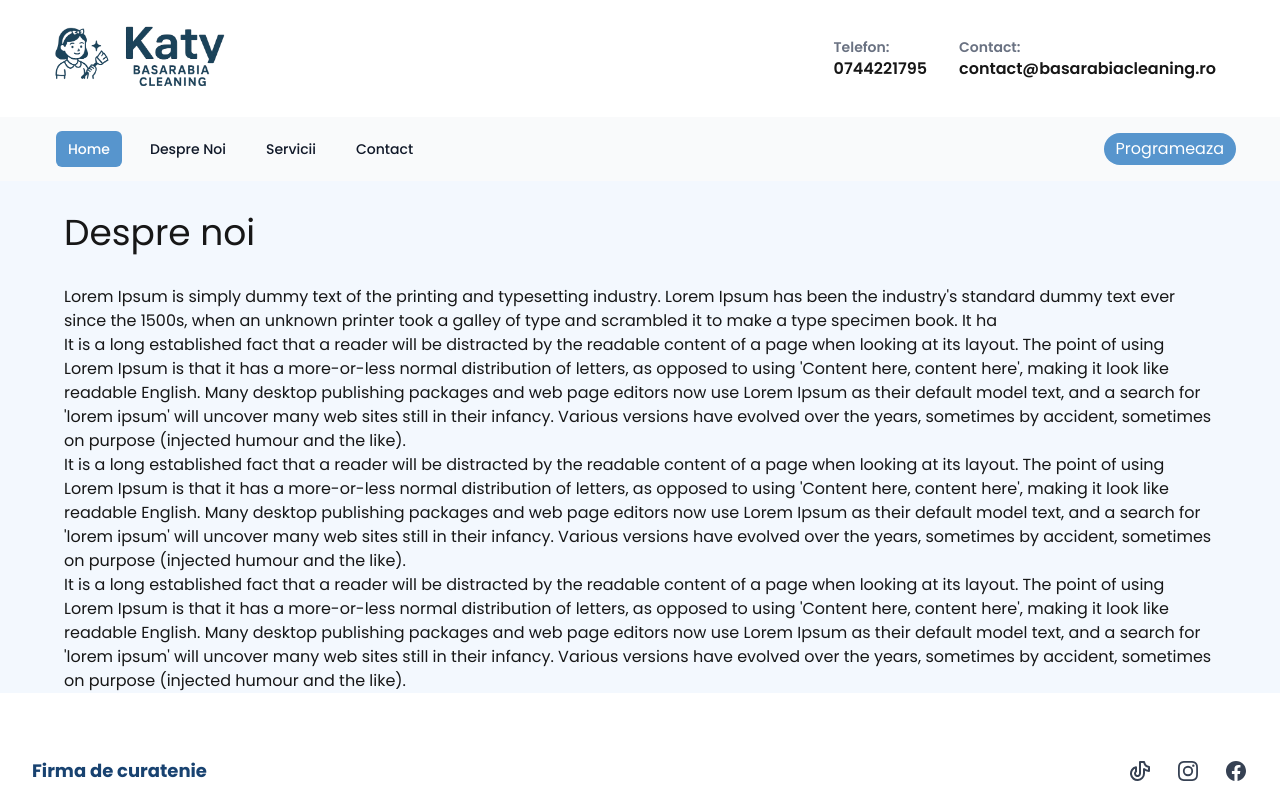
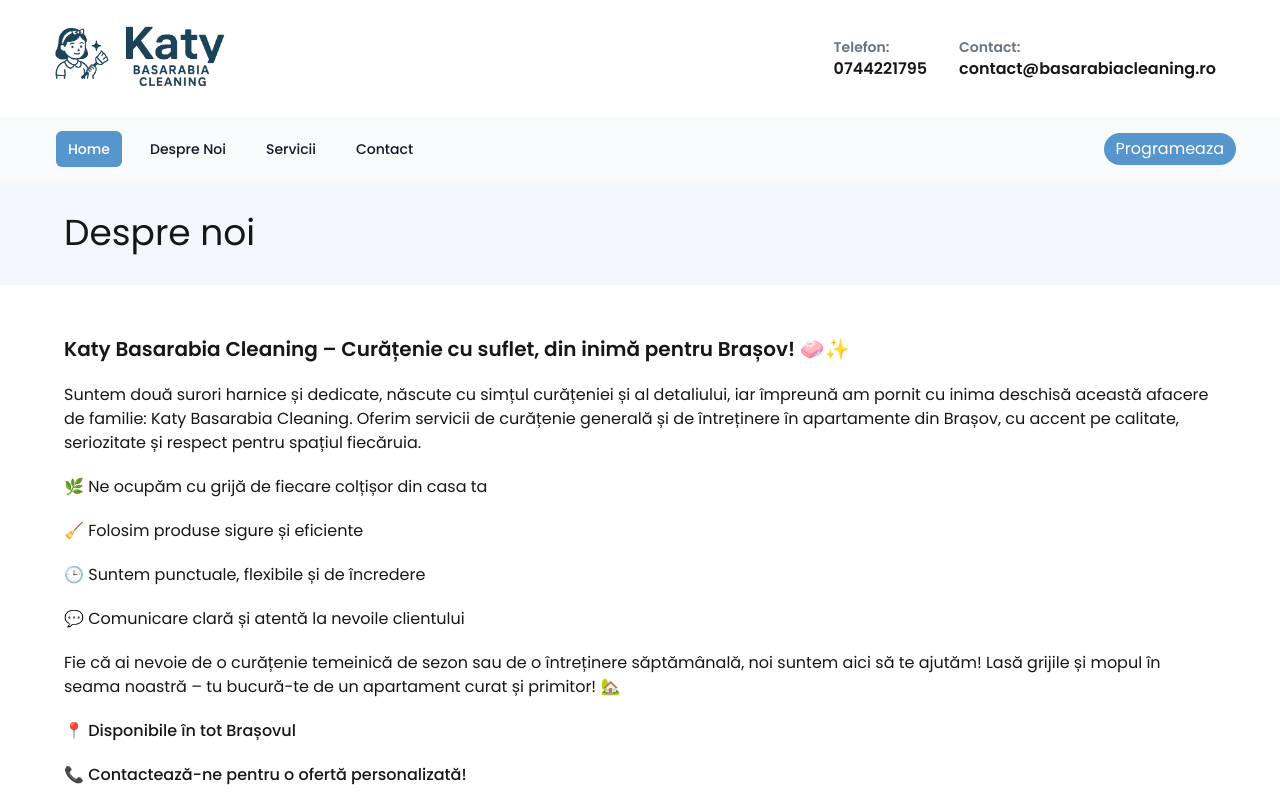
Before and after one commit to lazarelvis/cleaning-website, a Next.js app: page /desprenoi in a window 1280 px wide. Shown: the top 800 px of the page. Built offline with nearby package versions, Linux system fonts and the light colour scheme.

Commit message:
despre noi page updated and text added

```diff
--- /dev/null
+++ b/src/app/desprenoi/desprenoi.module.css
@@ -0,0 +1,3 @@
+.descriere p{
+    padding: 10px 0;
+}
--- a/src/app/desprenoi/page.js
+++ b/src/app/desprenoi/page.js
@@ -1,46 +1,40 @@
+import styles from "./desprenoi.module.css";
+
 export default function DespreNoi() {
   return (
-    <div className="bg-cultured font-[family-name:var(--font-poppins)]">
-      <div className="mx-auto max-w-6xl">
-        <h1 className="text-4xl py-8">Despre noi</h1>
-        <p>
-          Lorem Ipsum is simply dummy text of the printing and typesetting
-          industry. Lorem Ipsum has been the industry's standard dummy text ever
-          since the 1500s, when an unknown printer took a galley of type and
-          scrambled it to make a type specimen book. It ha
+    <div className="font-[family-name:var(--font-poppins)] ">
+      <div className="bg-cultured">
+        <div className="mx-auto max-w-6xl px-4 lg:px-0">
+          <h1 className="text-4xl py-8">Despre noi</h1>
+        </div>
+      </div>
+      <div
+        className={`${styles.descriere} mx-auto max-w-6xl mt-10 px-4 lg:px-0`}
+      >
+        <p className="font-semibold text-xl">
+          Katy Basarabia Cleaning – Curățenie cu suflet, din inimă pentru
+          Brașov! 🧼✨
         </p>
         <p>
-          It is a long established fact that a reader will be distracted by the
-          readable content of a page when looking at its layout. The point of
-          using Lorem Ipsum is that it has a more-or-less normal distribution of
-          letters, as opposed to using 'Content here, content here', making it
-          look like readable English. Many desktop publishing packages and web
-          page editors now use Lorem Ipsum as their default model text, and a
-          search for 'lorem ipsum' will uncover many web sites still in their
-          infancy. Various versions have evolved over the years, sometimes by
-          accident, sometimes on purpose (injected humour and the like).
+          Suntem două surori harnice și dedicate, născute cu simțul curățeniei
+          și al detaliului, iar împreună am pornit cu inima deschisă această
+          afacere de familie: Katy Basarabia Cleaning. Oferim servicii de
+          curățenie generală și de întreținere în apartamente din Brașov, cu
+          accent pe calitate, seriozitate și respect pentru spațiul fiecăruia.
         </p>
+        <p>🌿 Ne ocupăm cu grijă de fiecare colțișor din casa ta</p>
+        <p>🧹 Folosim produse sigure și eficiente</p>
+        <p>🕒 Suntem punctuale, flexibile și de încredere</p>
+        <p>💬 Comunicare clară și atentă la nevoile clientului</p>
         <p>
-          It is a long established fact that a reader will be distracted by the
-          readable content of a page when looking at its layout. The point of
-          using Lorem Ipsum is that it has a more-or-less normal distribution of
-          letters, as opposed to using 'Content here, content here', making it
-          look like readable English. Many desktop publishing packages and web
-          page editors now use Lorem Ipsum as their default model text, and a
-          search for 'lorem ipsum' will uncover many web sites still in their
-          infancy. Various versions have evolved over the years, sometimes by
-          accident, sometimes on purpose (injected humour and the like).
+          Fie că ai nevoie de o curățenie temeinică de sezon sau de o
+          întreținere săptămânală, noi suntem aici să te ajutăm! Lasă grijile și
+          mopul în seama noastră – tu bucură-te de un apartament curat și
+          primitor! 🏡
         </p>
-        <p>
-          It is a long established fact that a reader will be distracted by the
-          readable content of a page when looking at its layout. The point of
-          using Lorem Ipsum is that it has a more-or-less normal distribution of
-          letters, as opposed to using 'Content here, content here', making it
-          look like readable English. Many desktop publishing packages and web
-          page editors now use Lorem Ipsum as their default model text, and a
-          search for 'lorem ipsum' will uncover many web sites still in their
-          infancy. Various versions have evolved over the years, sometimes by
-          accident, sometimes on purpose (injected humour and the like).
+        <p className="font-medium">📍 Disponibile în tot Brașovul</p>
+        <p className="font-medium">
+          📞 Contactează-ne pentru o ofertă personalizată!
         </p>
       </div>
     </div>
```
